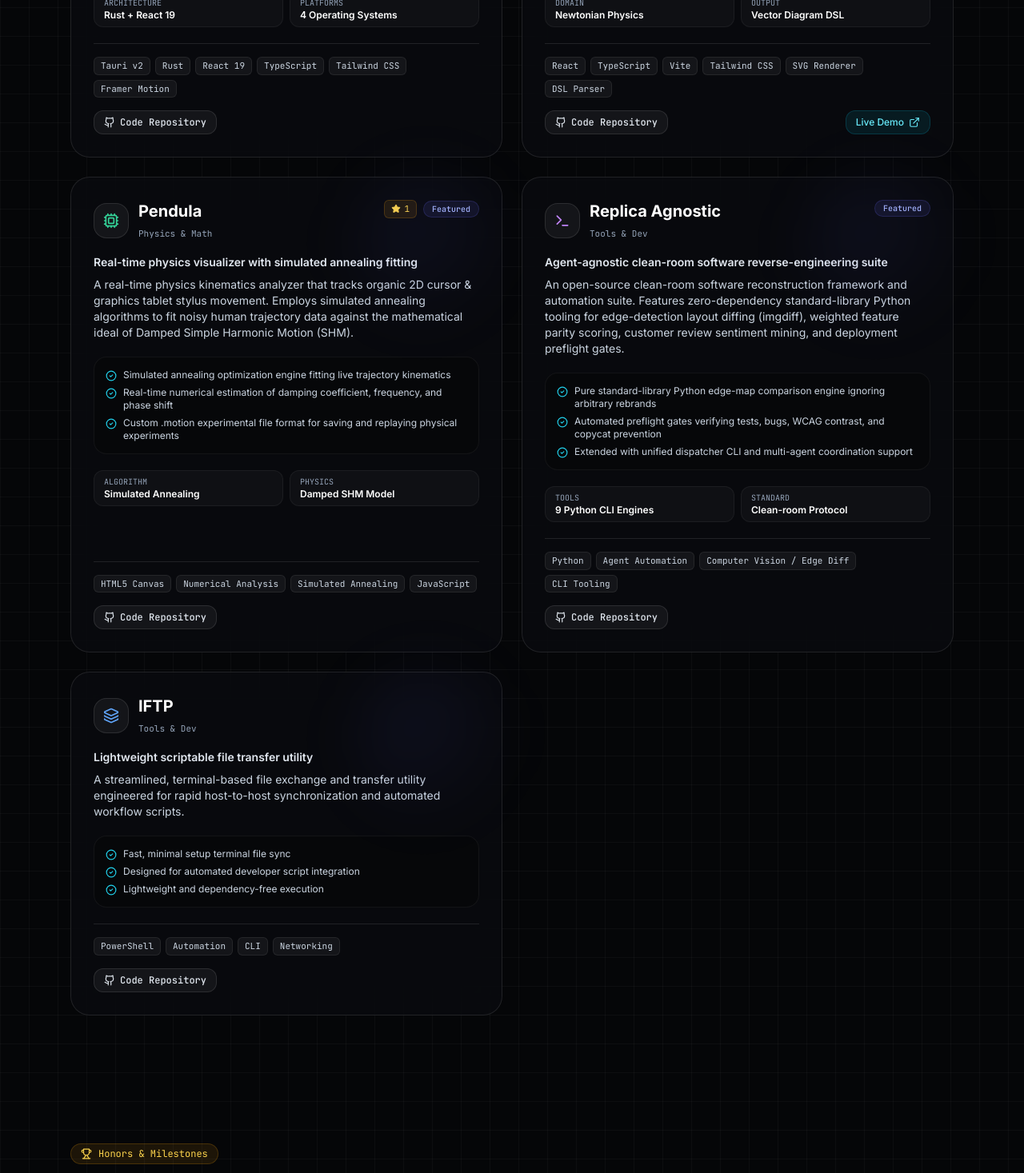
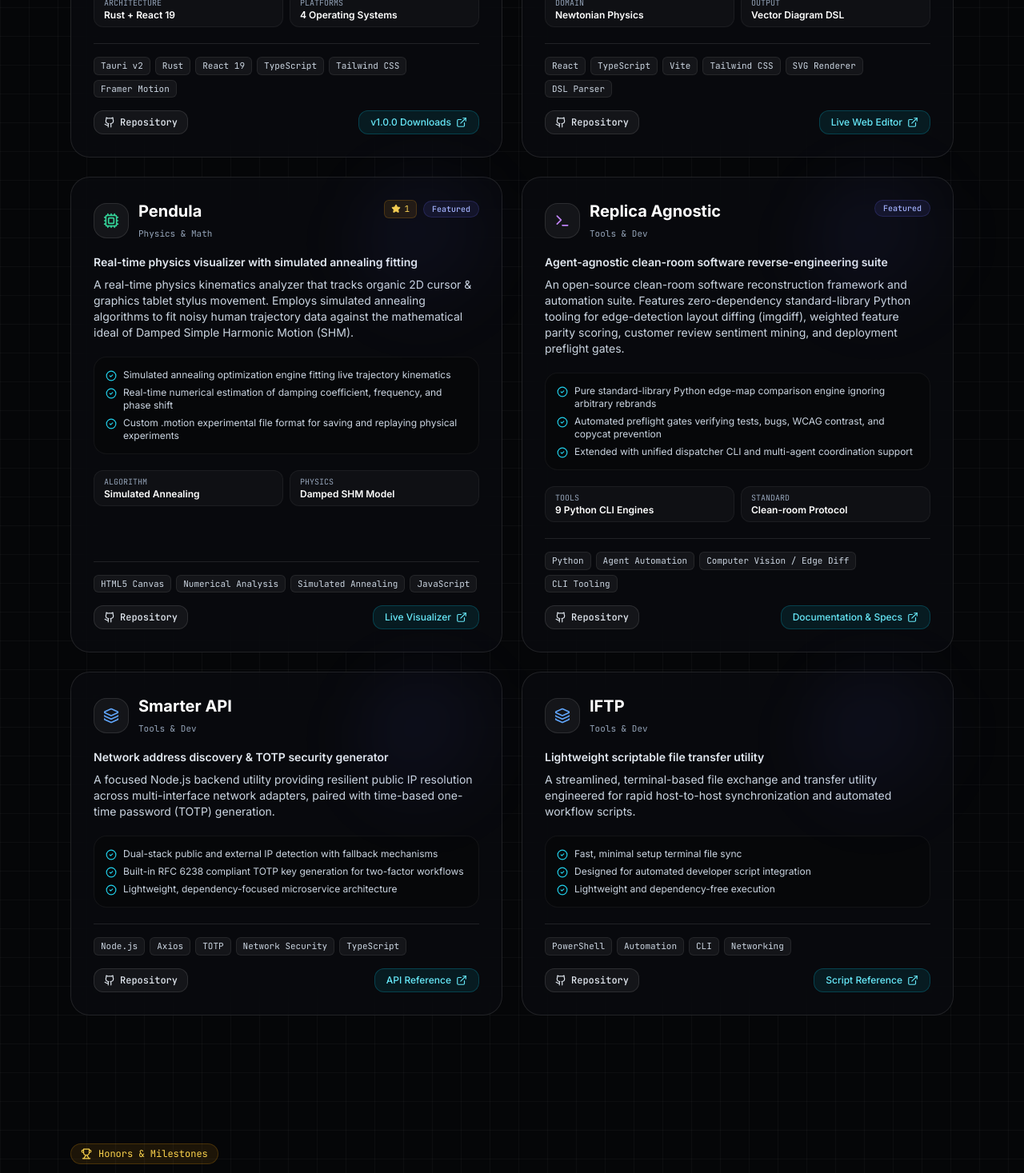
Before and after one commit to shahaayush265/shahaayush265.github.io, a React (Vite) app: page / in a window 1280 px wide. Shown: the part 1467-2934 px from the top of the page at 80% size. Built offline with nearby package versions, Linux system fonts and the light colour scheme.

Commit message:
feat: add repository and live demo/download links for all projects

```diff
--- a/src/components/Projects.tsx
+++ b/src/components/Projects.tsx
@@ -161,7 +161,7 @@ export const Projects: React.FC = () => {
                     ))}
                   </div>
 
-                  <div className="flex items-center gap-3">
+                  <div className="flex flex-wrap items-center gap-2.5">
                     <a
                       href={project.githubUrl}
                       target="_blank"
@@ -169,7 +169,7 @@ export const Projects: React.FC = () => {
                       className="inline-flex items-center gap-1.5 text-xs font-mono font-medium text-slate-200 hover:text-white px-3 py-1.5 rounded-xl bg-white/5 hover:bg-white/10 border border-white/10 transition-colors"
                     >
                       <Github className="w-3.5 h-3.5" />
-                      <span>Code Repository</span>
+                      <span>Repository</span>
                     </a>
 
                     {project.liveUrl && (
@@ -177,9 +177,9 @@ export const Projects: React.FC = () => {
                         href={project.liveUrl}
                         target="_blank"
                         rel="noopener noreferrer"
-                        className="inline-flex items-center gap-1.5 text-xs font-medium text-cyan-300 hover:text-cyan-200 px-3 py-1.5 rounded-xl bg-cyan-500/10 hover:bg-cyan-500/20 border border-cyan-500/20 transition-colors ml-auto"
+                        className="inline-flex items-center gap-1.5 text-xs font-medium text-cyan-300 hover:text-cyan-200 px-3.5 py-1.5 rounded-xl bg-cyan-500/10 hover:bg-cyan-500/20 border border-cyan-500/25 transition-all ml-auto hover:scale-[1.02]"
                       >
-                        <span>Live Demo</span>
+                        <span>{project.liveUrlLabel || 'Live Demo'}</span>
                         <ExternalLink className="w-3.5 h-3.5" />
                       </a>
                     )}
--- a/src/data/projects.ts
+++ b/src/data/projects.ts
@@ -14,9 +14,10 @@
  * - highlights: 2-3 bullet highlights
  * - githubUrl: full GitHub repository URL
  * - liveUrl?: optional live demo link
+ * - liveUrlLabel?: label for the live demo button (e.g. "Live Demo", "v1.0.0 Downloads")
  * - stars?: stargazers count or badge
  * - featured: boolean (true = shown on top/hero bento grid)
- * - iconName: 'Flame' | 'Atom' | 'Terminal' | 'Cpu' | 'Play' | 'Code' | 'Globe' | 'Compass'
+ * - iconName: 'Flame' | 'Atom' | 'Terminal' | 'Cpu' | 'Play' | 'Code' | 'Globe' | 'Layers'
  */
 
 export interface Project {
@@ -29,6 +30,7 @@ export interface Project {
   highlights: string[];
   githubUrl: string;
   liveUrl?: string;
+  liveUrlLabel?: string;
   stars?: number;
   featured: boolean;
   iconName: 'Flame' | 'Atom' | 'Terminal' | 'Cpu' | 'Play' | 'Code' | 'Globe' | 'Layers';
@@ -49,6 +51,8 @@ export const PROJECTS: Project[] = [
       'Engineered for libvlc bindings, HDR tone mapping, and P2P watch party support'
     ],
     githubUrl: 'https://github.com/shahaayush265/vlcreborn',
+    liveUrl: 'https://github.com/shahaayush265/vlcreborn/releases/tag/v1.0.0',
+    liveUrlLabel: 'v1.0.0 Downloads',
     featured: true,
     iconName: 'Play',
     metrics: [
@@ -69,7 +73,8 @@ export const PROJECTS: Project[] = [
       'Web-based code editor tailored for physics educators and competitive JEE exam prep'
     ],
     githubUrl: 'https://github.com/shahaayush265/mechtex',
-    liveUrl: 'https://shahaayush265.github.io/mechtex-live',
+    liveUrl: 'https://shahaayush265.github.io/mechtex-live/',
+    liveUrlLabel: 'Live Web Editor',
     featured: true,
     iconName: 'Atom',
     metrics: [
@@ -90,6 +95,8 @@ export const PROJECTS: Project[] = [
       'Custom .motion experimental file format for saving and replaying physical experiments'
     ],
     githubUrl: 'https://github.com/shahaayush265/pendula',
+    liveUrl: 'https://shahaayush265.github.io/pendula/',
+    liveUrlLabel: 'Live Visualizer',
     stars: 1,
     featured: true,
     iconName: 'Cpu',
@@ -111,12 +118,32 @@ export const PROJECTS: Project[] = [
       'Extended with unified dispatcher CLI and multi-agent coordination support'
     ],
     githubUrl: 'https://github.com/shahaayush265/replica-agnostic',
+    liveUrl: 'https://github.com/shahaayush265/replica-agnostic#readme',
+    liveUrlLabel: 'Documentation & Specs',
     featured: true,
     iconName: 'Terminal',
     metrics: [
       { label: 'Tools', value: '9 Python CLI Engines' },
       { label: 'Standard', value: 'Clean-room Protocol' }
     ]
+  },
+  {
+    id: 'smarter_api',
+    title: 'Smarter API',
+    tagline: 'Network address discovery & TOTP security generator',
+    description: 'A focused Node.js backend utility providing resilient public IP resolution across multi-interface network adapters, paired with time-based one-time password (TOTP) generation.',
+    category: 'Tools & Dev',
+    techStack: ['Node.js', 'Axios', 'TOTP', 'Network Security', 'TypeScript'],
+    highlights: [
+      'Dual-stack public and external IP detection with fallback mechanisms',
+      'Built-in RFC 6238 compliant TOTP key generation for two-factor workflows',
+      'Lightweight, dependency-focused microservice architecture'
+    ],
+    githubUrl: 'https://github.com/shahaayush265/smarter_api',
+    liveUrl: 'https://github.com/shahaayush265/smarter_api#readme',
+    liveUrlLabel: 'API Reference',
+    featured: false,
+    iconName: 'Code'
   },
   {
     id: 'iftp',
@@ -131,6 +158,8 @@ export const PROJECTS: Project[] = [
       'Lightweight and dependency-free execution'
     ],
     githubUrl: 'https://github.com/shahaayush265/iftp',
+    liveUrl: 'https://github.com/shahaayush265/iftp#readme',
+    liveUrlLabel: 'Script Reference',
     featured: false,
     iconName: 'Layers'
   }
```
